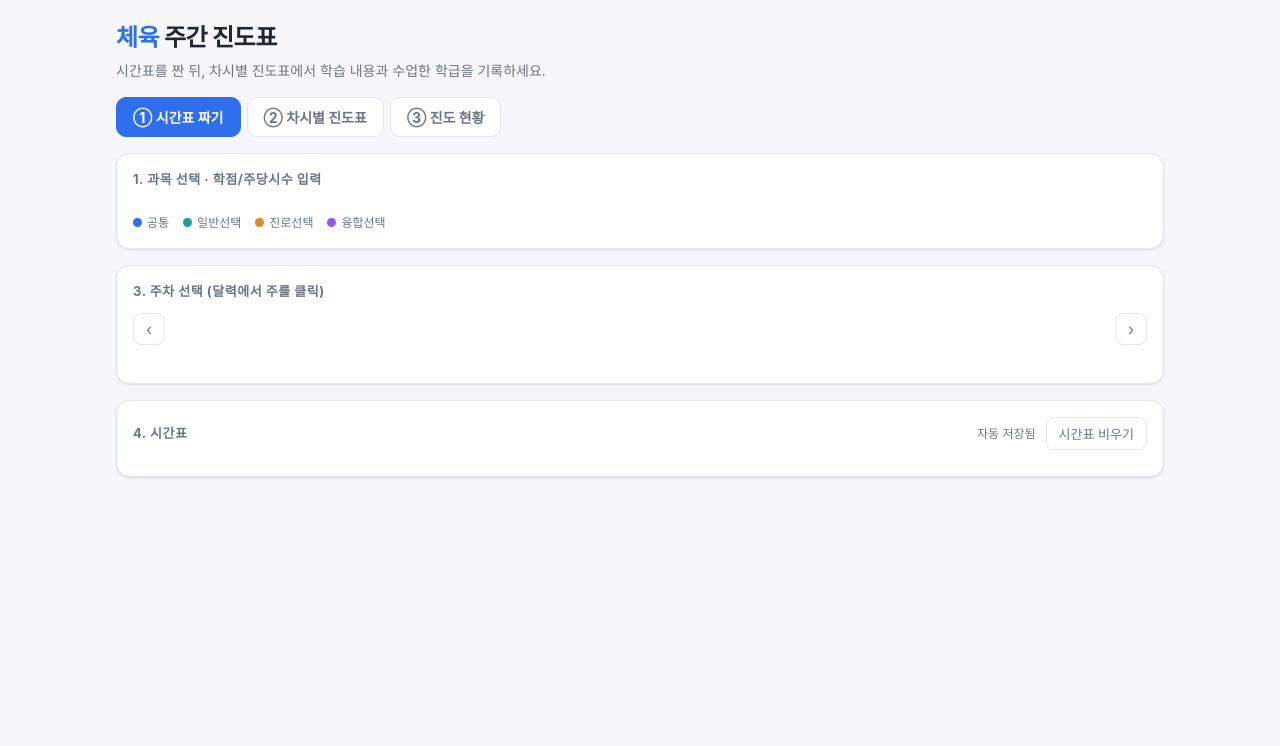
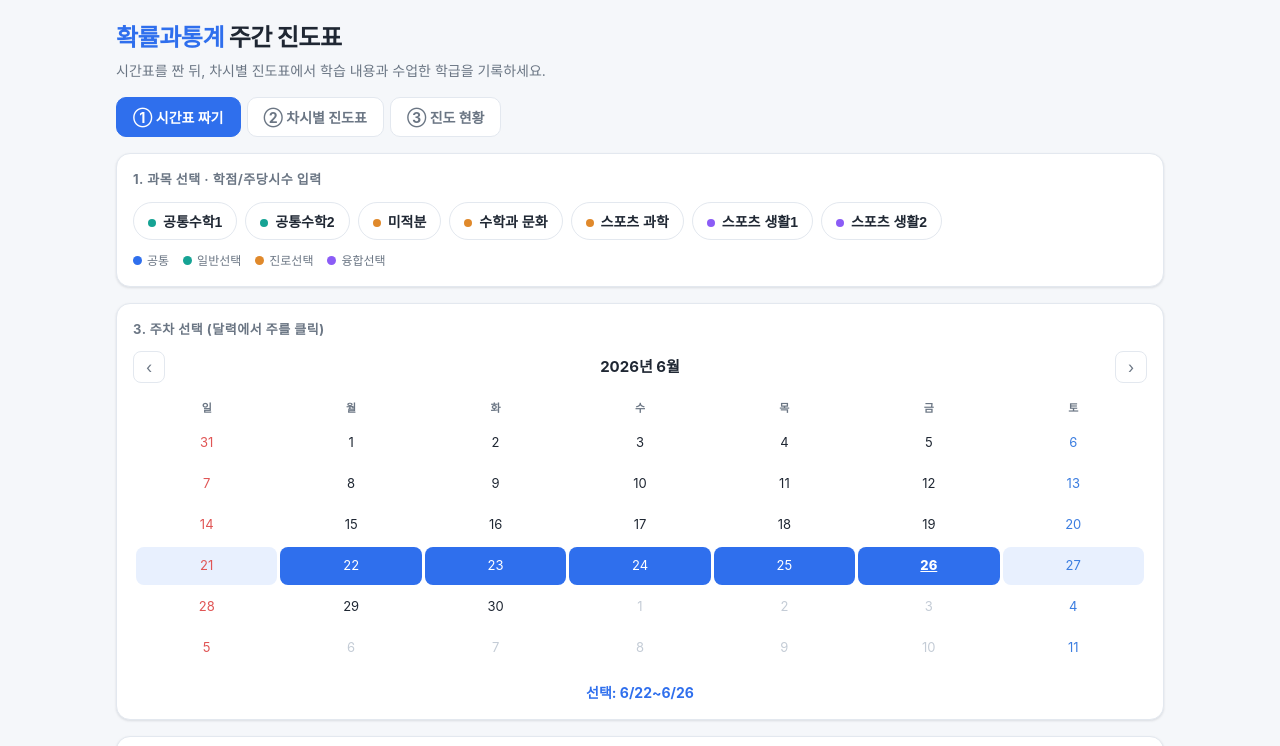
Before and after one commit to teacher43-sudo/lovemath2026, a plain HTML site: page index.html in a window 1280 px wide. Shown: the top 746 px of the page. Drawn offline with Linux system fonts and the light colour scheme.

Commit message:
과목변경

```diff
--- a/index.html
+++ b/index.html
@@ -170,15 +170,15 @@
   -->
   <script>
   const MY = {
-    교과명: "수학",
-    과목들: [확률과통계
-      { 이름:"미적분",       유형:"general" },
-      { 이름:"대수",       유형:"general" },
-      { 이름:"수학과문화",  유형:"career" },
-      { 이름:"공통수학1",  유형:"career" },
-      { 이름:"공통수학2",  유형:"career" },
-      { 이름:"미적분1", 유형:"fusion" },
-      { 이름:"생활수학", 유형:"fusion" },
+    교과명: "확률과통계",
+    과목들: [
+      { 이름:"공통수학1",       유형:"general" },
+      { 이름:"공통수학2",       유형:"general" },
+      { 이름:"미적분",  유형:"career" },
+      { 이름:"수학과 문화",  유형:"career" },
+      { 이름:"스포츠 과학",  유형:"career" },
+      { 이름:"스포츠 생활1", 유형:"fusion" },
+      { 이름:"스포츠 생활2", 유형:"fusion" },
     ],
     담당학급: ["1-1","1-2","1-3","1-4","1-5","1-6","2-1","2-2","2-3","2-4"],
     학기시작일: "2026-03-02",   // 1주차 월요일
```
